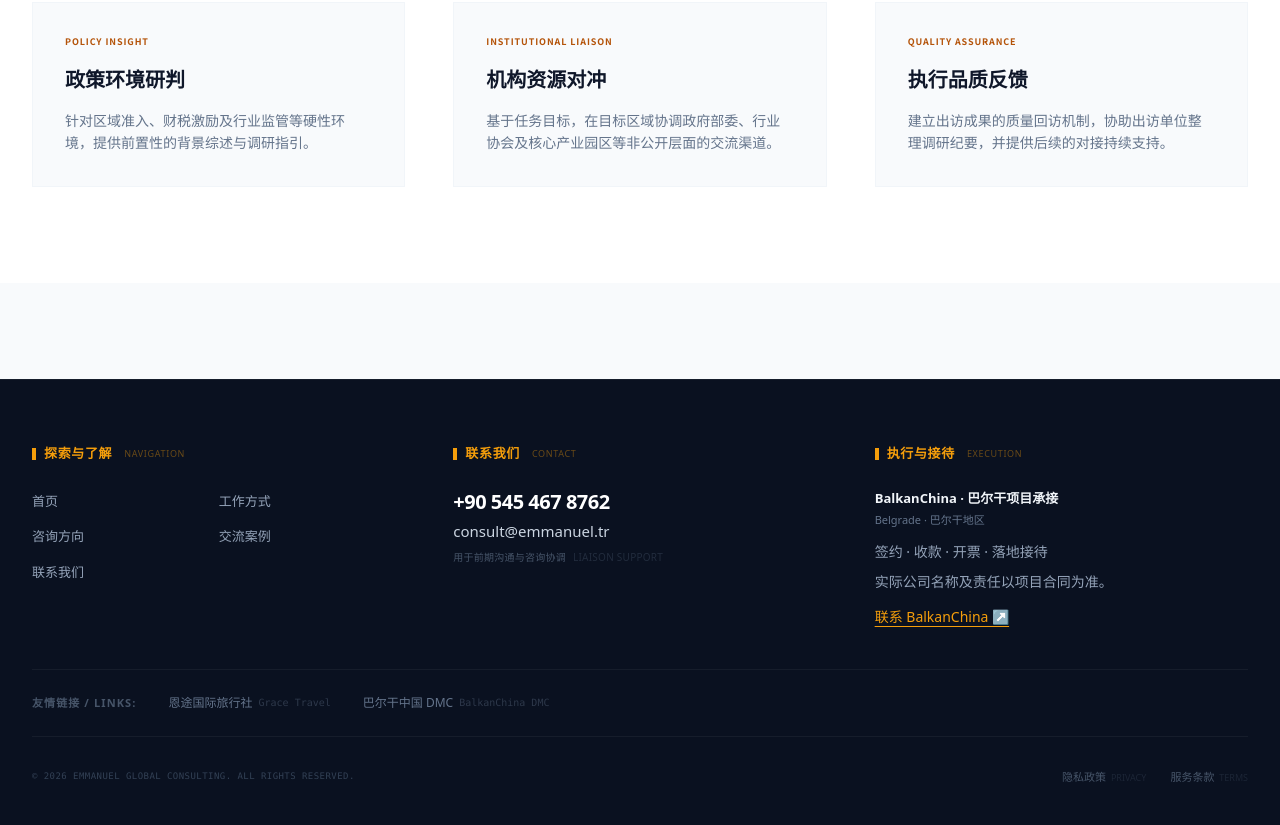
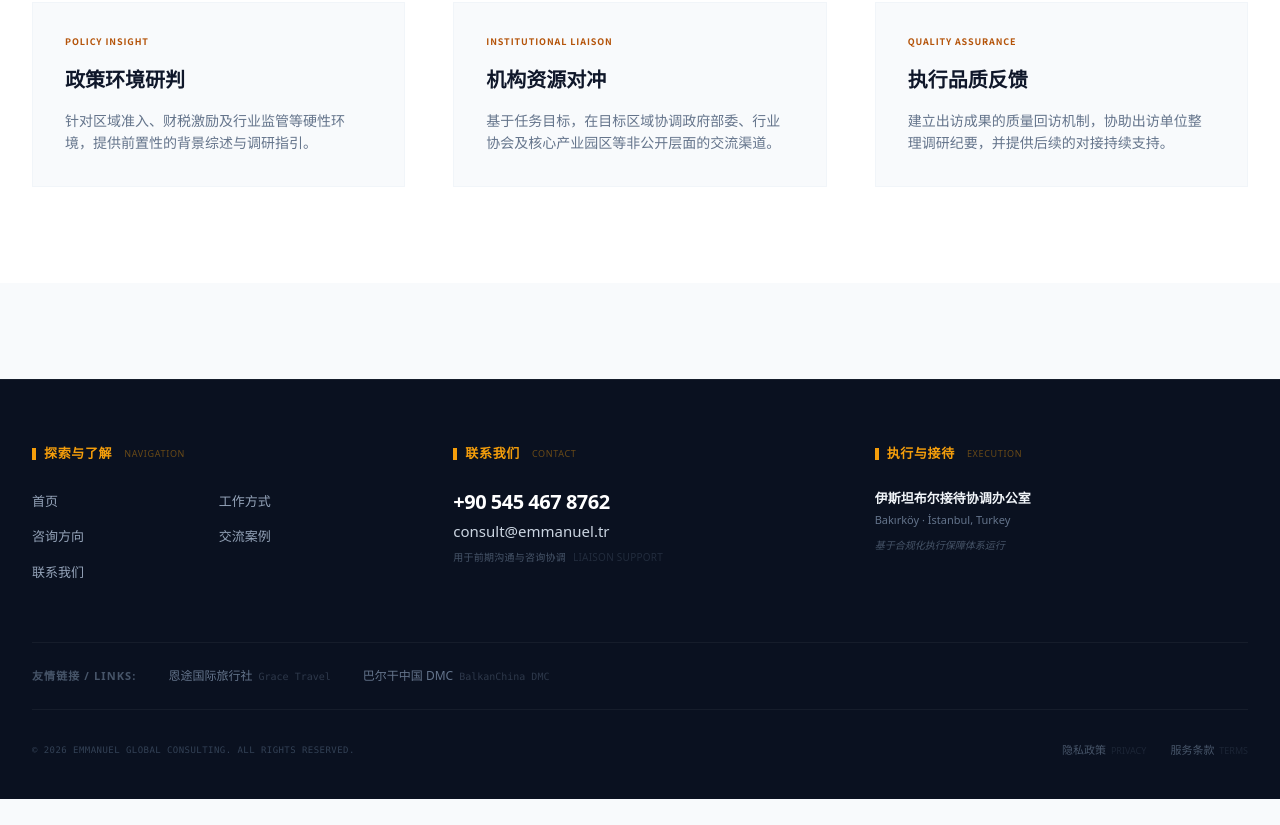
Before and after one commit to AdriaMartHQ/emmanuel, a React (Vite) app: page / in a window 1280 px wide. Shown: the part 1380-2205 px from the top of the page. After the commit the page ends 2179 px from the top, so only its background shows below. Built offline with nearby package versions, Linux system fonts and the light colour scheme.

Commit message:
Restore original Istanbul office information in footer

```diff
--- a/components/Footer.tsx
+++ b/components/Footer.tsx
@@ -1,7 +1,6 @@
 
 import React from 'react';
 import { Link } from 'react-router-dom';
-import { BALKAN_PARTNER } from '../constants/content';
 
 const Footer: React.FC = () => {
   const navLinks = [
@@ -66,13 +65,9 @@ const Footer: React.FC = () => {
               执行与接待 <span className="text-[9px] opacity-40 uppercase font-normal ml-1">Execution</span>
             </h4>
             <div className="text-[13px] font-light leading-relaxed text-slate-300">
-              <p className="font-bold text-slate-100 mb-0.5">BalkanChina · 巴尔干项目承接</p>
-              <p className="text-[11px] text-slate-500 font-sans">Belgrade · 巴尔干地区</p>
-              <div className="text-sm text-slate-400 mt-3 leading-relaxed">
-                <p>签约 · 收款 · 开票 · 落地接待</p>
-                <p className="mt-2">实际公司名称及责任以项目合同为准。</p>
-                <a href={BALKAN_PARTNER.contact} target="_blank" rel="noopener noreferrer" className="inline-block mt-3 text-amber-500 underline underline-offset-4">联系 BalkanChina ↗</a>
-              </div>
+              <p className="font-bold text-slate-100 mb-0.5">伊斯坦布尔接待协调办公室</p>
+              <p className="text-[11px] text-slate-500 font-sans">Bakırköy · İstanbul, Turkey</p>
+              <p className="text-[10px] text-slate-600 mt-2 italic">基于合规化执行保障体系运行</p>
             </div>
           </div>
         </div>
```
